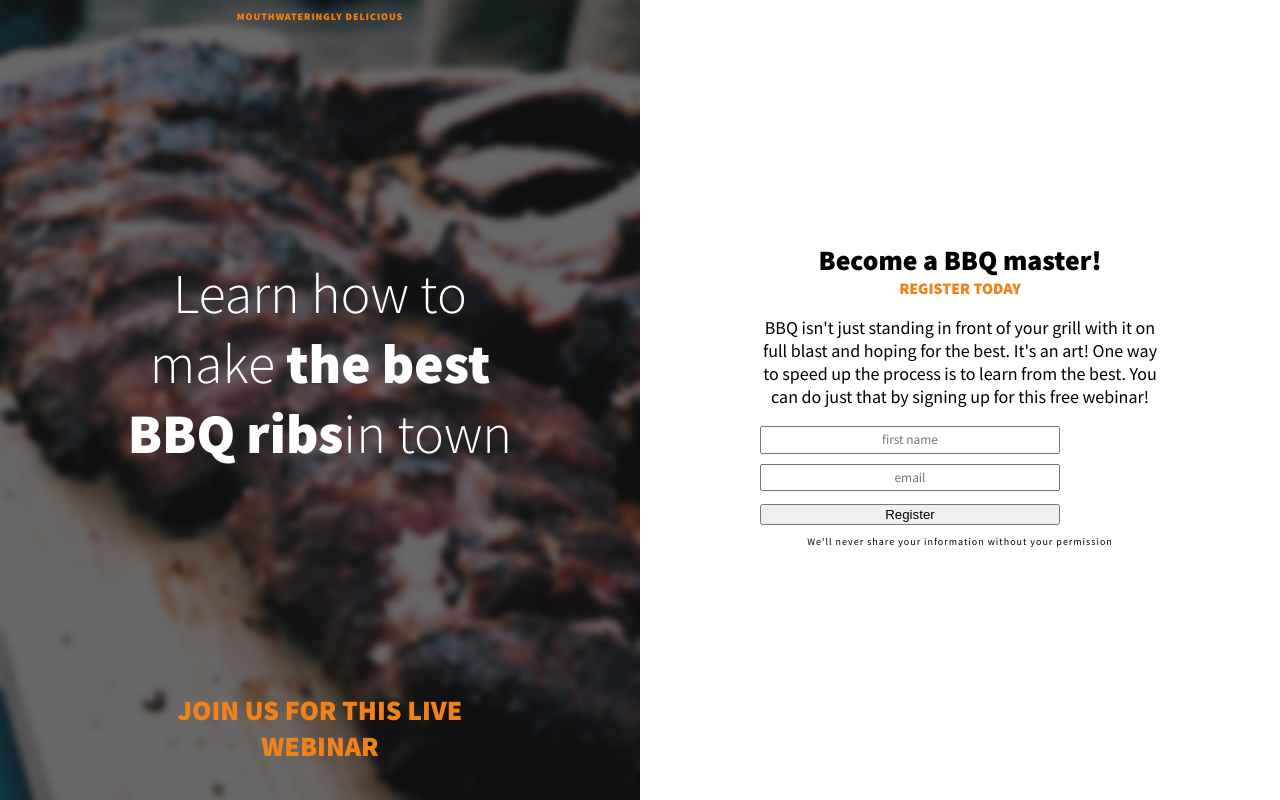
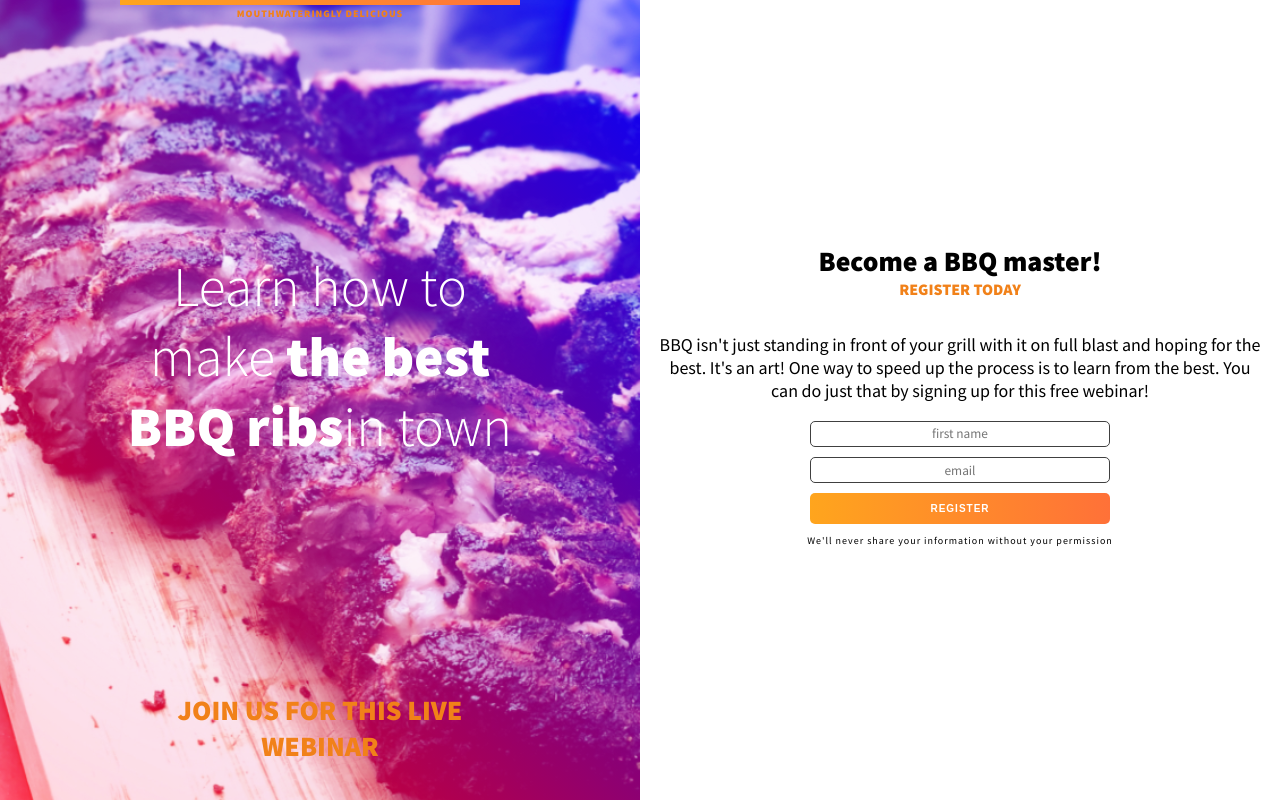
Before and after one commit to f8makinde/Mini-projects, a plain HTML site: page BBQ splash/index.html in a window 1280 px wide. Drawn offline with Linux system fonts and the light colour scheme.

Commit message:
work completed

```diff
--- a/BBQ splash/index.html
+++ b/BBQ splash/index.html
@@ -17,7 +17,6 @@
             </div>
         </div>
             <div class="main-content">
-                <div class="container">
                     <h2>Become a BBQ master!</h2>
                     <p>Register Today</p>
                     <p>BBQ isn't just standing in front of your grill with it on full blast and hoping for the best. It's an art! One way to speed up the process is to learn from the best. You can do just that by signing up for this free webinar!</p>
@@ -28,8 +27,6 @@
                     </form>
 
                     <p class="fine-print">We'll never share your information without your permission</p>
-                </div>
             </div>
-
 </body>
 </html>
--- a/BBQ splash/styles.css
+++ b/BBQ splash/styles.css
@@ -8,7 +8,8 @@ body{
     margin: 0;
 }
   .col-1{
-    background-image: url("images/dark-ribs.jpg");
+    background-image: url("images/ribs.jpg"), linear-gradient(45deg, red, blue);
+    background-blend-mode: screen;
     background-size: cover;
     background-position: center;
     padding: 0 .5em 2em;
@@ -47,12 +48,16 @@ h2 + p {
     margin-top: 0;
 }
 .top-text{
+    margin: 0;
+    padding-top: 2px;
     font-size: 0.625rem;
     font-weight: 900;
     color: #F18119;
     text-transform: uppercase;
     letter-spacing: 1px;
     order: 1;
+    border-top: 5px solid #F18119;
+    border-image: linear-gradient(to left, #ff713b, #ffa51d) 1;
 }
 .fine-print{
     font-size: 0.625rem;
@@ -71,16 +76,45 @@ strong{
 .email-collector{
     width: 80%;
     max-width: 300px;
+    margin: 0 auto;
 }
 
  input, .btn{
     width: 100%;
+    border-radius: 5px;
  }
  input{
     margin-bottom: .75em;
     font-family: inherit;
     text-align: inherit;
     padding: .25em;
+    border: 1px solid #404040;
+    transform: scale(1);
+    transition: transform 250ms;
+ }
+ input:focus{
+    transform: scale(1.1);
+ }
+ .btn{
+    display: inline-block;
+    padding: 1em 1.5em;
+    font-size: 0.625rem;
+    text-transform: uppercase;
+    font-weight: 900;
+    letter-spacing: 1px;
+    border: none;
+    cursor: pointer;
+ }
+ .btn-primary{
+    background: linear-gradient(to left, #ff7138, #ffa51d);
+    color: white;
+    transform: scale(1);
+    transition: transform 250ms;
+ }
+ .btn-primary:hover, .btn-primary:hover{
+    color: black;
+    transform: scale(1.1);
+
  }
 @media (min-width: 500px) {
     body {
```
